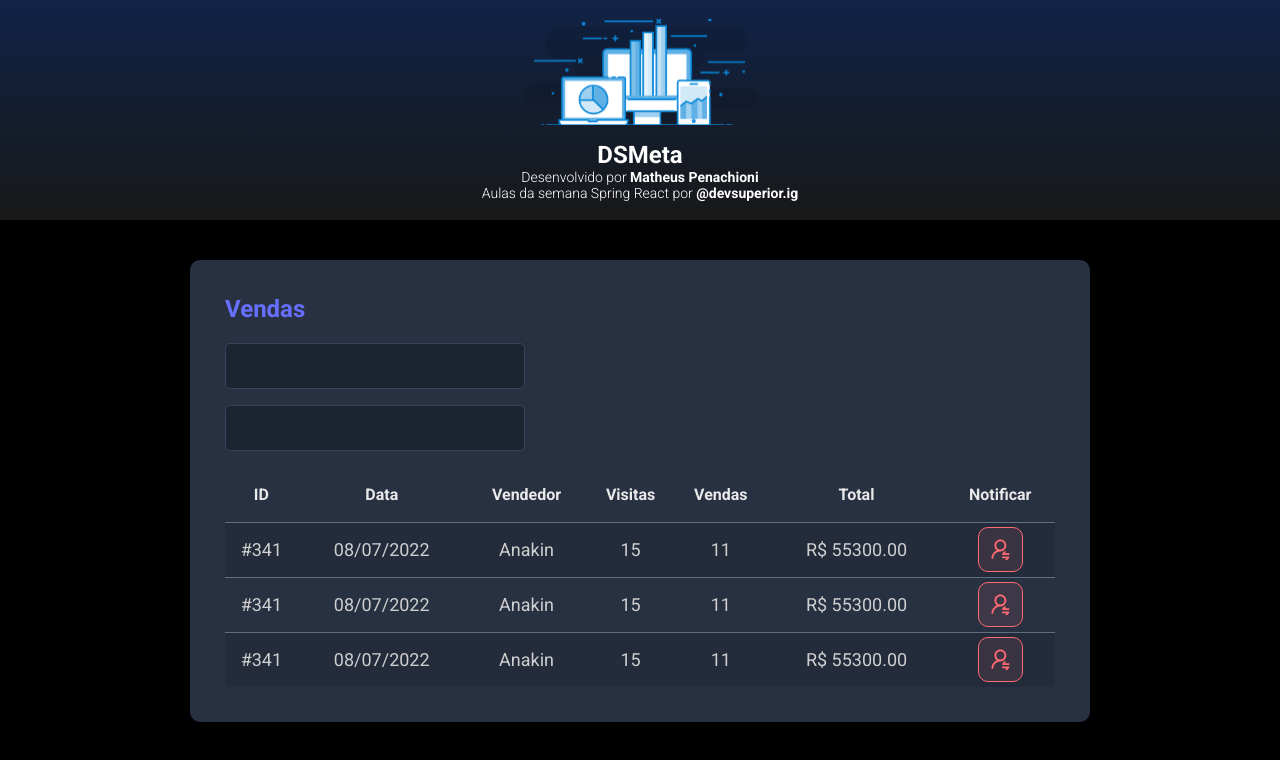
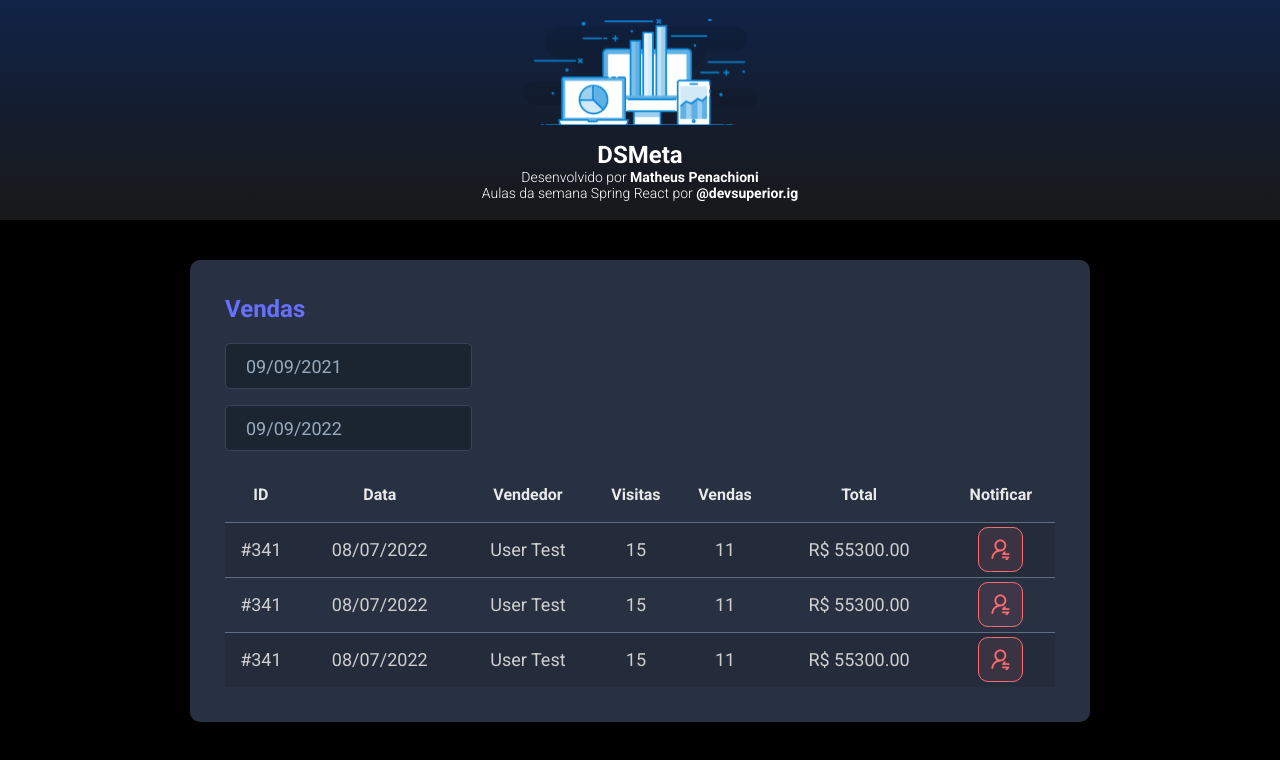
Before and after one commit to matheuspenachioni/dsmeta, a React (Vite) app in the folder frontend/: page / in a window 1280 px wide. Shown: the top 760 px of the page. Built offline with nearby package versions, Linux system fonts and the light colour scheme.

Commit message:
Datepicker and translation in pt-BR

```diff
--- a/frontend/package.json
+++ b/frontend/package.json
@@ -9,7 +9,9 @@
     "preview": "vite preview"
   },
   "dependencies": {
+    "@types/react-datepicker": "4.4.2",
     "react": "^18.2.0",
+    "react-datepicker": "4.8.0",
     "react-dom": "^18.2.0"
   },
   "devDependencies": {
--- a/frontend/src/components/SalesCard/index.tsx
+++ b/frontend/src/components/SalesCard/index.tsx
@@ -1,16 +1,42 @@
+import { useState } from "react";
+import DatePicker from "react-datepicker";
+import "react-datepicker/dist/react-datepicker.css";
+import { registerLocale, setDefaultLocale } from "react-datepicker";
+import ptbr from 'date-fns/locale/pt-BR';
+registerLocale('ptbr', ptbr)
+
 import NotitficationButton from '../NotificationButton'
 import './styles.css'
 
 function SalesCard() {
+
+    const min = new Date(new Date().setDate(new Date().getDate() - 365));
+    const max = new Date();
+
+    const [minDate, setMinDate] = useState(min);
+    const [maxDate, setMaxDate] = useState(max);
+
     return (
         <div className="dsmeta-card">
             <h2 className="dsmeta-sales-title">Vendas</h2>
             <div>
                 <div className="dsmeta-form-control-container">
-                    <input className="dsmeta-form-control" type="text" />
+                    <DatePicker
+                        locale="ptbr"
+                        selected={minDate}
+                        onChange={(date: Date) => setMinDate(date)}
+                        className="dsmeta-form-control"
+                        dateFormat="dd/MM/yyyy"
+                    />
                 </div>
                 <div className="dsmeta-form-control-container">
-                    <input className="dsmeta-form-control" type="text" />
+                    <DatePicker
+                        locale="ptbr"
+                        selected={maxDate}
+                        onChange={(date: Date) => setMaxDate(date)}
+                        className="dsmeta-form-control"
+                        dateFormat="dd/MM/yyyy"
+                    />
                 </div>
             </div>
 
@@ -31,7 +57,7 @@
                         <tr>
                             <td className="show992">#341</td>
                             <td className="show576">08/07/2022</td>
-                            <td>Anakin</td>
+                            <td>User Test</td>
                             <td className="show992">15</td>
                             <td className="show992">11</td>
                             <td>R$ 55300.00</td>
@@ -44,7 +70,7 @@
                         <tr>
                             <td className="show992">#341</td>
                             <td className="show576">08/07/2022</td>
-                            <td>Anakin</td>
+                            <td>User Test</td>
                             <td className="show992">15</td>
                             <td className="show992">11</td>
                             <td>R$ 55300.00</td>
@@ -57,7 +83,7 @@
                         <tr>
                             <td className="show992">#341</td>
                             <td className="show576">08/07/2022</td>
-                            <td>Anakin</td>
+                            <td>User Test</td>
                             <td className="show992">15</td>
                             <td className="show992">11</td>
                             <td>R$ 55300.00</td>
```
Also changed, not shown: 1 other file (tests, documents, lock files or other folders).
